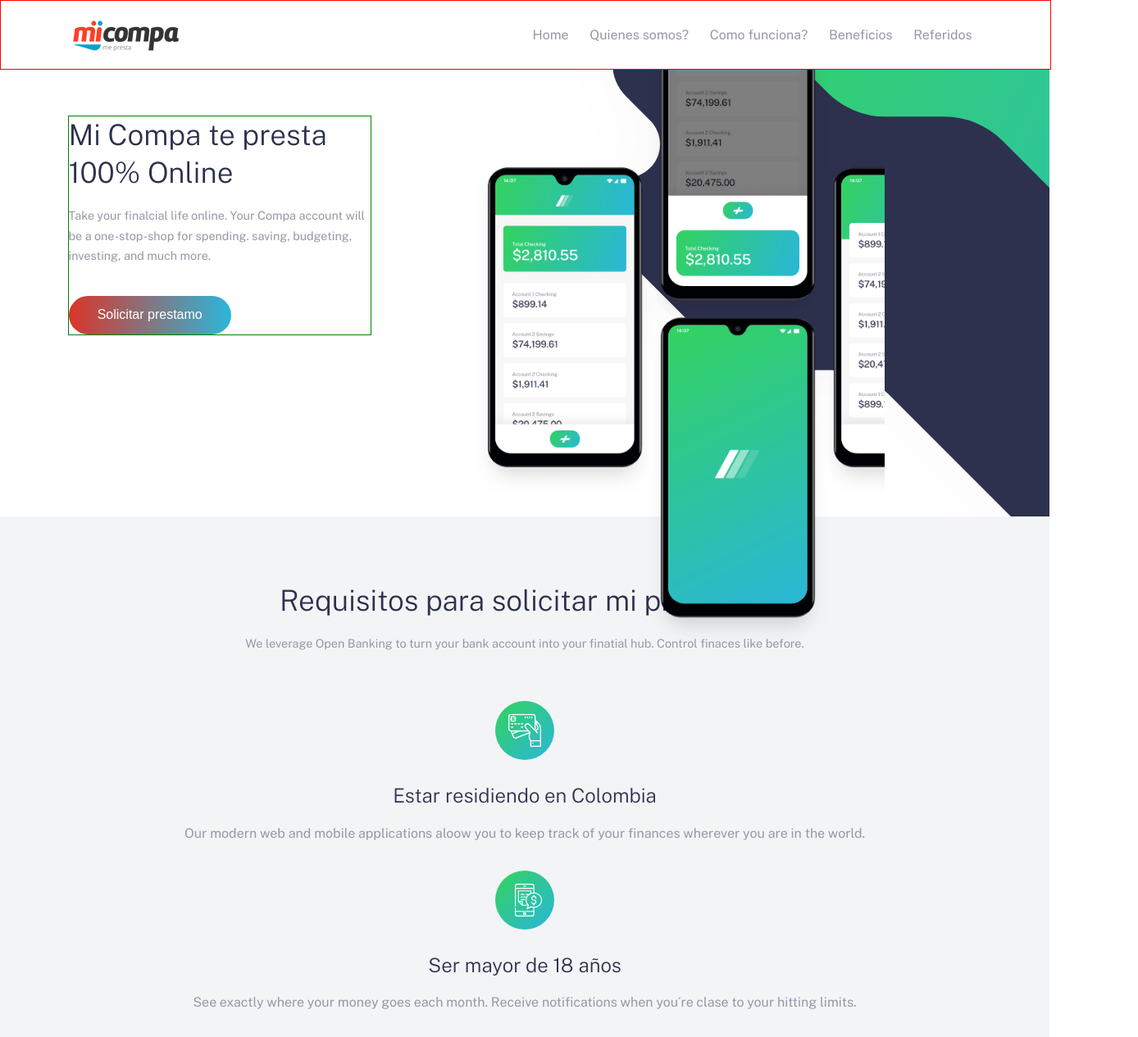
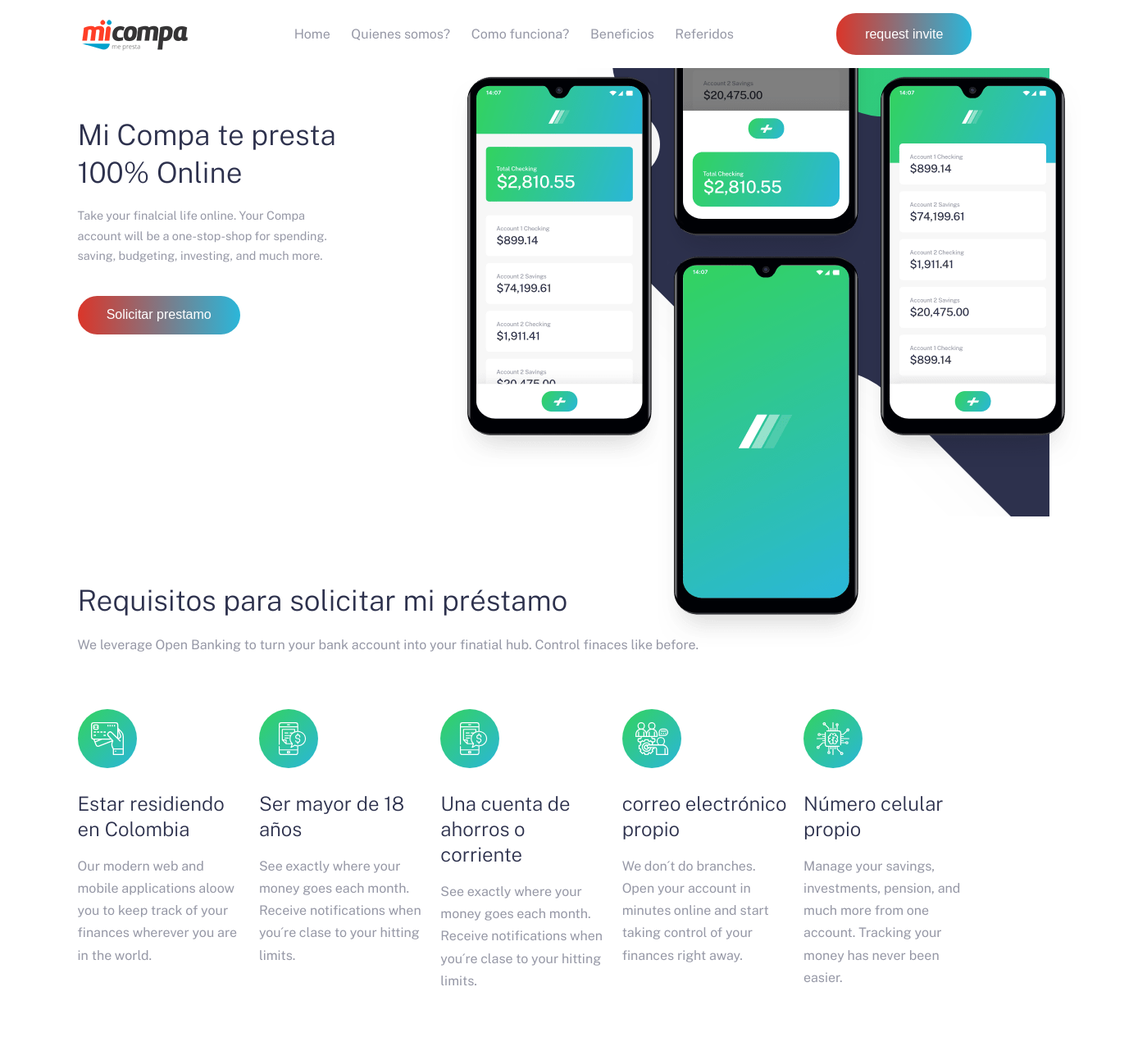
Before and after one commit to flevor-end/micompa, a plain HTML site: page index.html in a window 1280 px wide. Shown: the top 1265 px of the page at 82% size, 1388 px wide, since content can reach past the window. Drawn offline with nearby package versions, Linux system fonts and the light colour scheme.

Commit message:
miCompa desktop v1

```diff
--- a/index.html
+++ b/index.html
@@ -10,6 +10,7 @@
     />
     <link rel="stylesheet" href="static/css/estilos.css" />
   </head>
+
   <body>
     <header class="header">
       <div class="wrapper">
@@ -45,7 +46,13 @@
     <section class="hero">
       <div class="wrapper">
         <div class="hero__content">
-          <div class="hero__img"></div>
+          <div class="hero__img">
+            <img
+              class="hero__imageSrc"
+              src="./static/images/image-mockups.png"
+              alt=""
+            />
+          </div>
           <div class="hero__description">
             <h1 class="title__h1">Mi Compa te presta 100% Online</h1>
             <p class="copy">
@@ -171,6 +178,7 @@
         </div>
       </div>
     </section>
+
     <footer class="footer">
       <div class="wrapper">
         <img
--- a/src/sass/articles.scss
+++ b/src/sass/articles.scss
@@ -5,9 +5,7 @@
     text-align: center;
     margin-bottom: 1em;
   }
-  // .title__h3 {
-  //   text-align: left;
-  // }
+
   &__grid {
     display: grid;
     grid-row-gap: 2em;
@@ -33,4 +31,24 @@
       display: block;
     }
   }
+  @media screen and (min-width: 768px) {
+    .title__h1 {
+      text-align: left;
+    }
+    &__item {
+      &-content {
+        padding: 1em;
+      }
+    }
+    &__grid {
+      display: grid;
+      grid-column-gap: 30px;
+      grid-template-columns: repeat(2, 1fr);
+    }
+  }
+  @media screen and (min-width: 1024px) {
+    &__grid {
+      grid-template-columns: repeat(4, 1fr);
+    }
+  }
 }
--- a/src/sass/estilos.scss
+++ b/src/sass/estilos.scss
@@ -26,7 +26,7 @@
   font-family: "Public Sans", sans-serif;
   margin: 0;
   color: var(--grayishBlue);
-  // overflow: hidden;
+  overflow-x: hidden;
 }
 
 .copy {
@@ -40,8 +40,10 @@
 
 .wrapper {
   padding: 0 var(--wrapperSpace);
-  max-width: 1115px;
+  max-width: calc(1115px + 1.5em);
   margin: auto;
+  width: 100%;
+  box-sizing: border-box;
 }
 
 @mixin title {
--- a/src/sass/footer.scss
+++ b/src/sass/footer.scss
@@ -41,7 +41,7 @@
       justify-items: start;
     }
     &__logo {
-      grid-area: img;
+      grid-area: logo;
       margin: initial;
     }
     &__social {
--- a/src/sass/header.scss
+++ b/src/sass/header.scss
@@ -1,5 +1,4 @@
 .header {
-  border: 1px solid red;
   padding: 1em 0;
   justify-content: space-between;
   position: fixed;
@@ -16,7 +15,7 @@
     display: flex;
     justify-content: space-between;
   }
-  @media screen and (min-widht: 1024px) {
+  @media screen and (min-width: 1024px) {
     .button {
       display: inline;
     }
--- a/src/sass/hero.scss
+++ b/src/sass/hero.scss
@@ -13,6 +13,9 @@
     background-size: 345px, cover;
     margin-bottom: 1.2em;
   }
+  &__imageSrc {
+    display: none;
+  }
   @media screen and (min-width: 768px) {
     text-align: left;
     background: url("../images/bg-intro-desktop.svg") left 650px top -290px no-repeat;
@@ -26,20 +29,20 @@
       align-items: center;
       min-height: 550px;
       grid-template-areas: "description img";
-      grid-template-columns: 370px 1fr;
+      grid-template-columns: 330px 1fr;
     }
     &__description {
-      border: 1px solid green;
+      // border: 1px solid green;
     }
     &__img {
       grid-area: img;
       min-height: inherit;
       // background: none;
       position: absolute;
-      width: 500px;
+      width: 400px;
       left: 0;
       top: 0;
-      height: 786px;
+      height: 768px;
       background: url("../images/image-mockups.png") left bottom no-repeat;
       background-size: cover;
     }
@@ -48,9 +51,15 @@
     &__content {
       // position: static;
     }
+    &__imageSrc {
+      display: block;
+      position: relative;
+      top: -150px;
+      z-index: 1;
+    }
     &__img {
       // background: url("../images/image-mockups.png") right -100px bottom no-repeat;
-      // background-size: 100%;
+      background: none;
       // width: 700px;
       left: 150px;
       right: 0;
--- a/src/sass/menu.scss
+++ b/src/sass/menu.scss
@@ -48,7 +48,7 @@
         }
         a {
           background: white;
-          padding-bottom: 0.8em 1em;
+          padding: 0.8em 1em;
           color: var(--darkBlue);
           font-size: 1.1em;
           display: block;
--- a/src/sass/section2.scss
+++ b/src/sass/section2.scss
@@ -1,18 +1,31 @@
 .section2 {
   text-align: center;
-  background: var(--lightGrayishBlue);
+  background: var(--gray);
   padding: 5em 0;
   .copy {
     margin-bottom: 4em;
+    font-size: 1em;
   }
   &__item {
     // border: 1px solid red;
     .copy {
       margin-bottom: 2em;
-      font-size: 1em;
     }
     img {
       margin-bottom: 1.5em;
     }
   }
+  @media screen and (min-width: 768px) {
+    text-align: left;
+    &__grid {
+      display: grid;
+      grid-column-gap: 1em;
+      grid-template-columns: repeat(2, 1fr);
+    }
+  }
+  @media screen and (min-width: 1024px) {
+    &__grid {
+      grid-template-columns: repeat(5, 1fr);
+    }
+  }
 }
```
Also changed, not shown: static/css/estilos.css, 1 other file.
